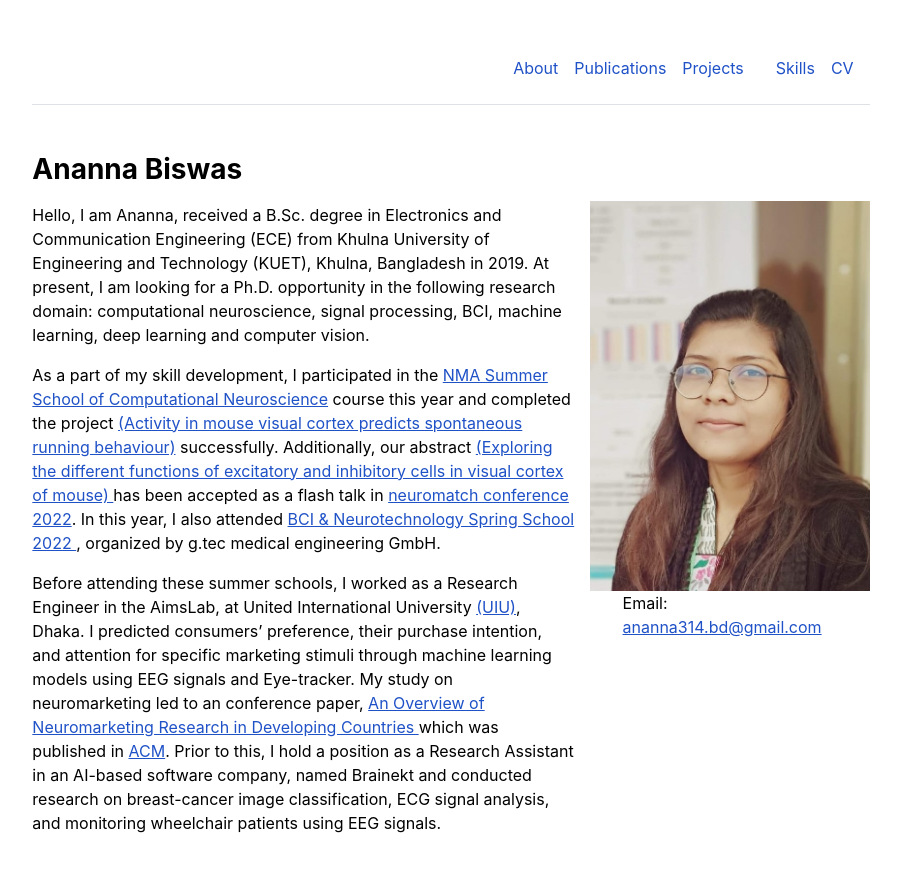
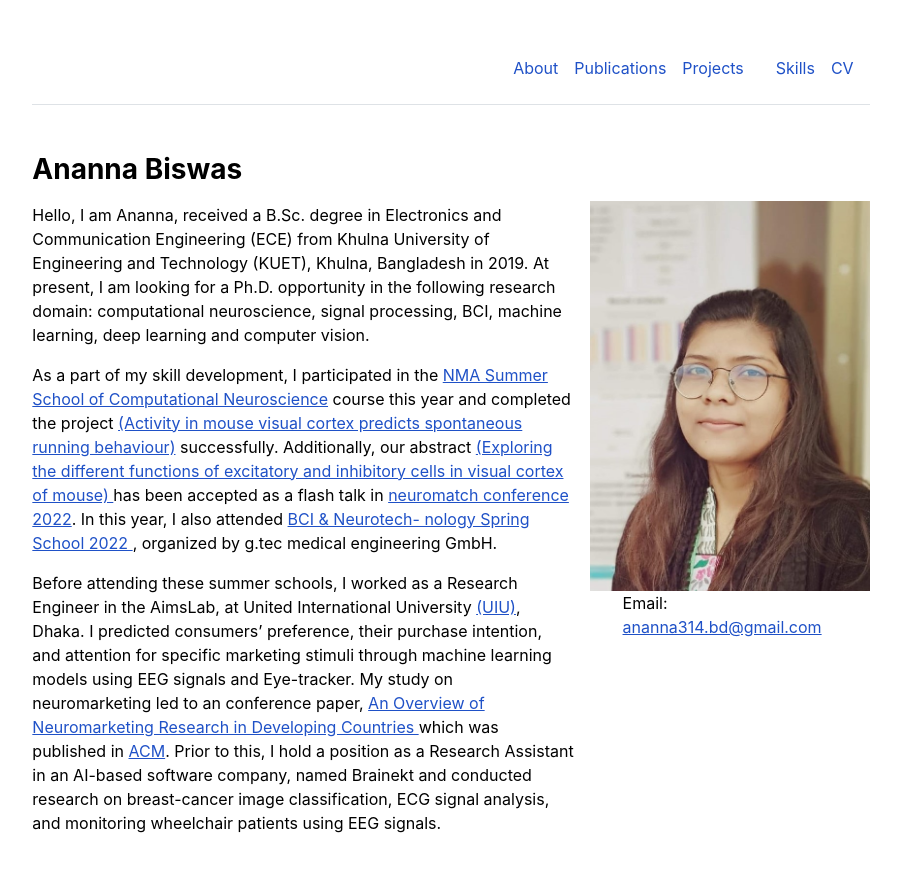
Before and after one commit to Anannabiswas/anannabiswas.github.io, a Jekyll site: the page built from index.md, in a window 1280 px wide and 900 px high. Shown: the top 872 px of the window, without its empty margins (189-1090 px from the left). Built offline with Jekyll 4.4.1, drawn with Linux system fonts in a browser that asks for light colours.

Commit message:
Update index.md

```diff
--- a/index.md
+++ b/index.md
@@ -11,8 +11,8 @@ title: "Ananna Biswas | About"
  As a part of my skill development, I participated in the <a href = "https://compneuro.neuromatch.io/tutorials/intro.html">NMA Summer School of Computational
  Neuroscience</a> course this year and completed the project <a href = "https://anannabiswas.github.io/projects"> (Activity in mouse visual cortex predicts spontaneous
  running behaviour)</a> successfully. Additionally, our abstract <a href = "https://conference.neuromatch.io/abstract?edition=2022-5&submission_id=recZnWRlYhS39CEJW">
- (Exploring the different functions of excitatory and inhibitory cells in visual cortex of mouse) </a> has been accepted as a flash talk in <a href=                        "https://conference.neuromatch.io/"> neuromatch conference 2022</a>. In this year, I also attended <a href = "https://www.gtec.at/spring-school-2022/"> BCI &
- Neurotechnology Spring School 2022 </a>, organized by g.tec medical engineering GmbH.
+ (Exploring the different functions of excitatory and inhibitory cells in visual cortex of mouse) </a> has been accepted as a flash talk in <a href=                        "https://conference.neuromatch.io/"> neuromatch conference 2022</a>. In this year, I also attended <a href = "https://www.gtec.at/spring-school-2022/"> BCI & Neurotech-
+ nology Spring School 2022 </a>, organized by g.tec medical engineering GmbH.
 
  Before attending these summer schools, I worked as a Research Engineer in the AimsLab, at United International University <a href = "https://www.uiu.ac.bd/">(UIU)</a>,
  Dhaka. I predicted consumers' preference, their purchase intention, and attention for specific marketing stimuli through machine learning models using EEG signals and
```
